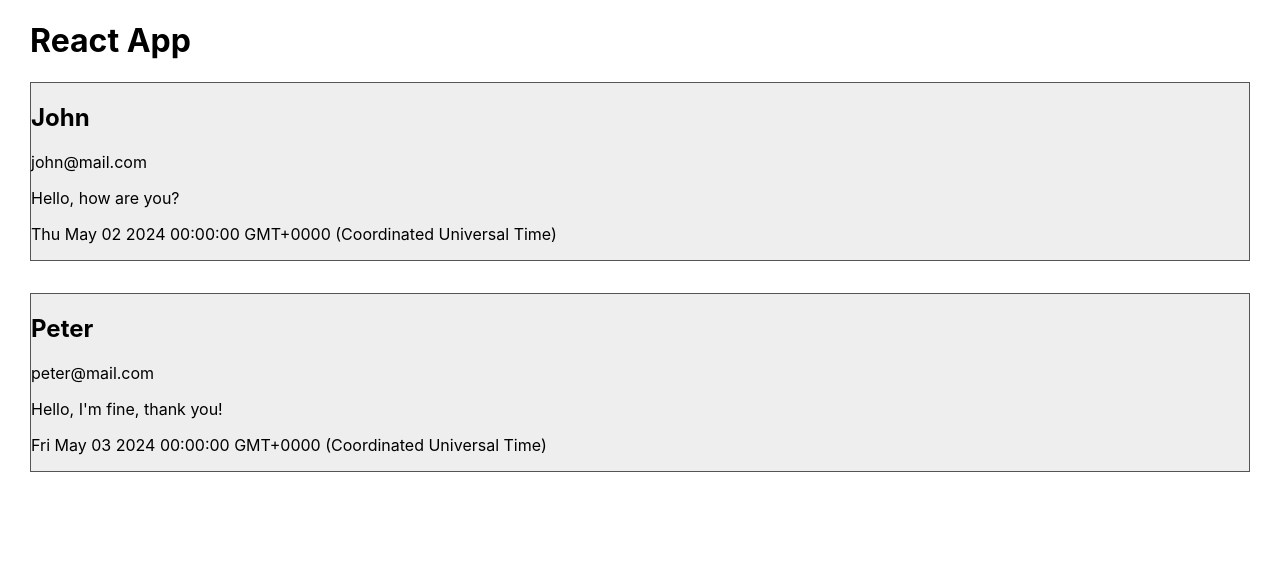
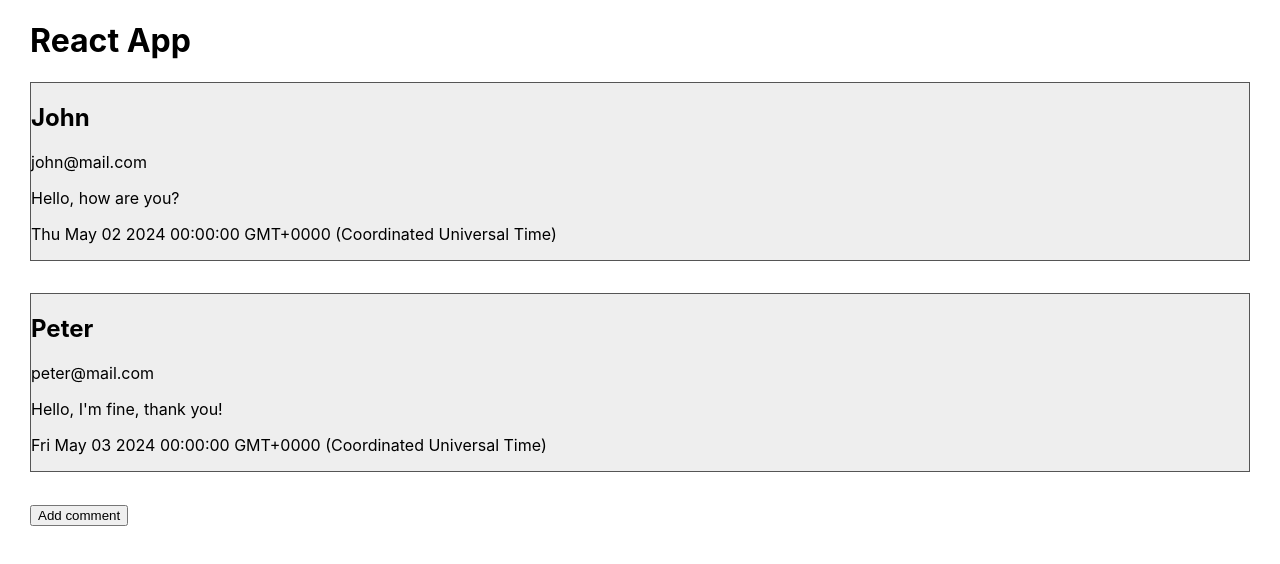
Before and after one commit to fabio-daros/react-basic-app, a React (Create React App) app: page / in a window 1280 px wide. Shown: the top 564 px of the page. Built offline with nearby package versions, Linux system fonts and the light colour scheme.

Commit message:
manipulating the application state

```diff
--- a/src/App.js
+++ b/src/App.js
@@ -22,6 +22,21 @@ class App extends Component {
     ]
   }
 
+  addComment = () => {
+    console.log("Adding comment...");
+
+    const newComment = {
+      name: "Mary",
+      email: "mary@mail.com",
+      date: new Date(),
+      message: "Hello, I'm Mary!"
+  }
+
+    this.setState({
+      comments: [...this.state.comments, newComment] // Spread operator to add new item in the existing array.
+    });
+}
+
   render() {
     return (
       <div className="App">
@@ -36,6 +51,9 @@ class App extends Component {
             {comment.message}
           </Comment>
         ))}
+
+
+        <button onClick={this.addComment}>Add comment</button>
       </div>
     );
   }
```
